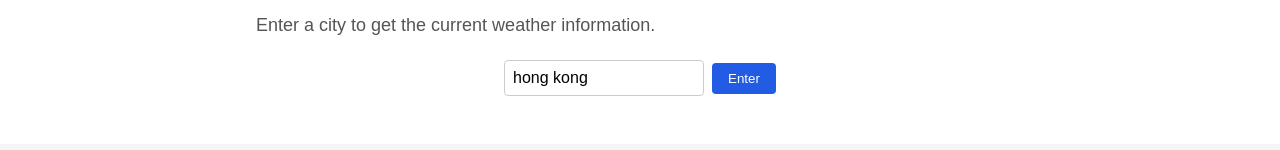
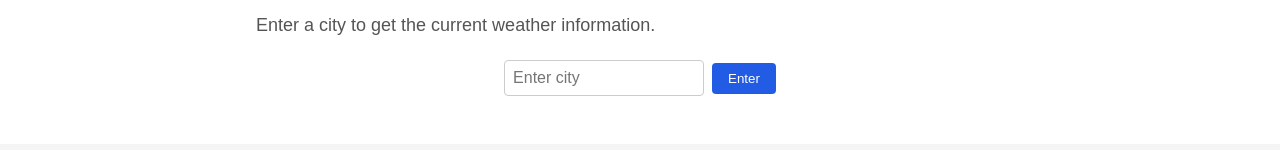
Before and after one commit to shinglunwong/nextjs-weather-demo, a Next.js app: page / in a window 1280 px wide. Shown: the part 163-313 px from the top of the page. Built offline with nearby package versions, Linux system fonts and the light colour scheme.

Commit message:
fix: remove unintended initial value

```diff
--- a/src/app/page.js
+++ b/src/app/page.js
@@ -10,7 +10,7 @@ import styles from "@/styles/page.module.css";
 
 export default function Home() {
   // States
-  const [city, setCity] = useState("hong kong");
+  const [city, setCity] = useState("");
   const [weatherData, setWeatherData] = useState(null);
   const [loading, setLoading] = useState(false);
   const [error, setError] = useState("");
```
